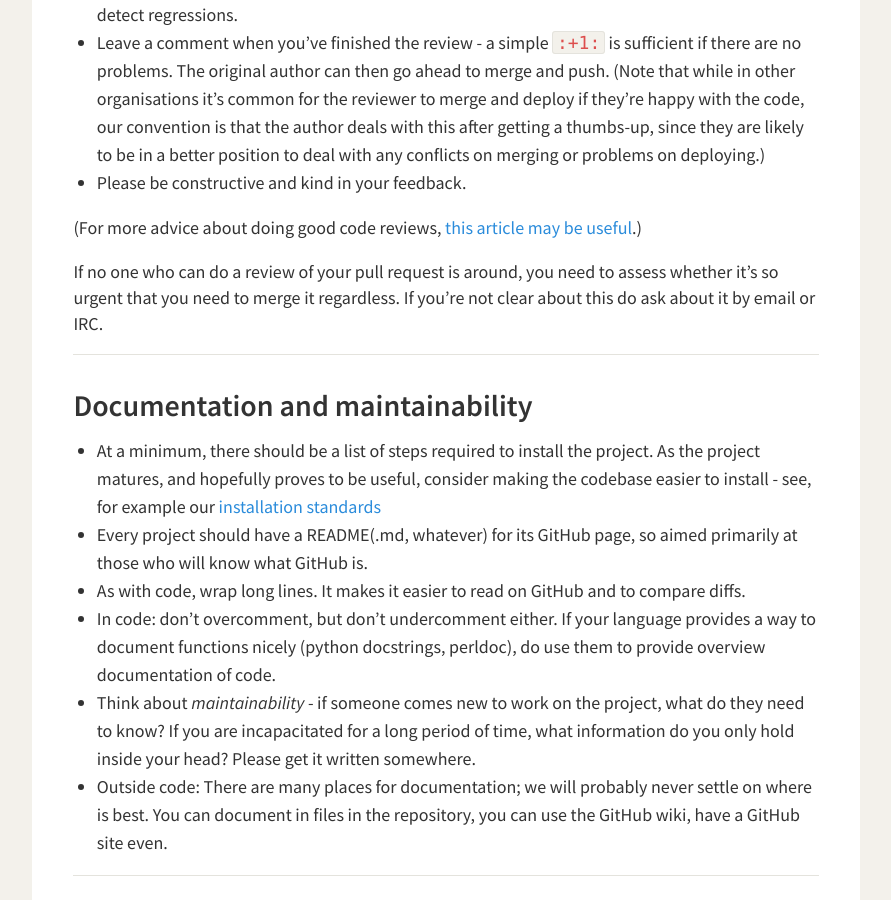
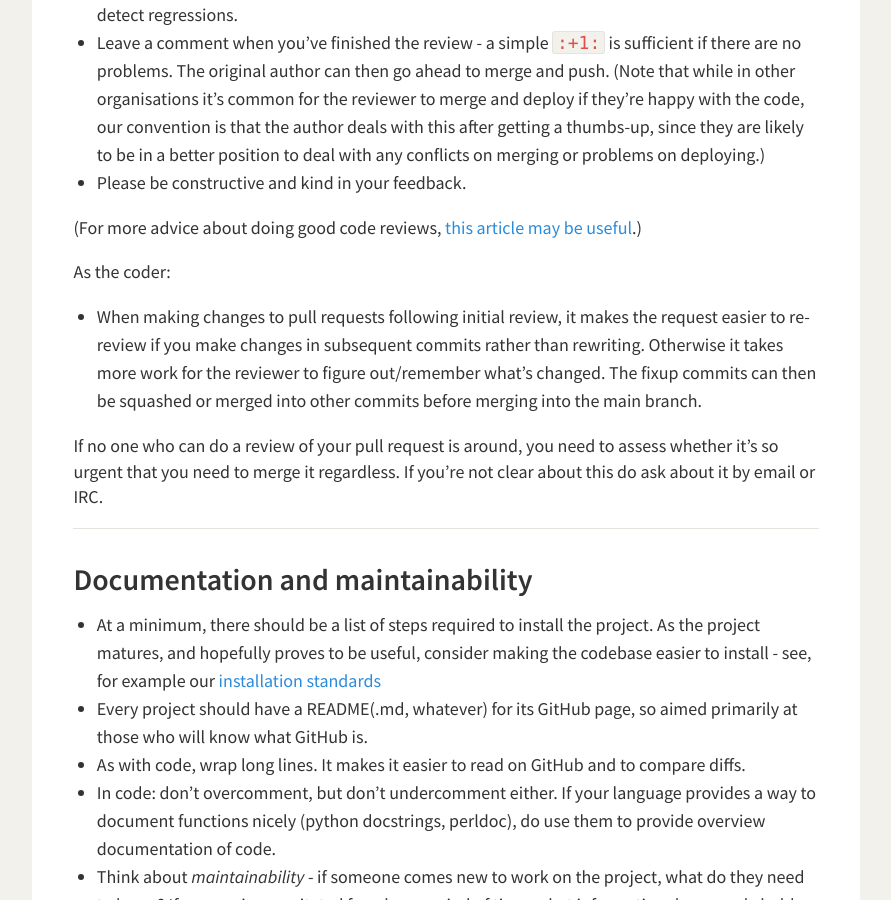
Before and after one commit to mysociety/mysociety.github.io, a Jekyll site: the page built from coding-standards.md, in a window 1280 px wide and 900 px high, scrolled down 4519 px. Shown: the whole window, without its empty margins (56-947 px from the left). Built offline with Jekyll 4.4.1, drawn with Linux system fonts in a browser that asks for light colours.

Commit message:
Add some notes on how to make changes between reviews.

```diff
--- a/coding-standards.md
+++ b/coding-standards.md
@@ -201,6 +201,15 @@ of a pull request, here is some guidance for what to do:
 (For more advice about doing good code reviews, [this article may be
 useful](http://alexgaynor.net/2013/sep/26/effective-code-review/).)
 
+As the coder:
+
+* When making changes to pull requests following initial review, it
+  makes the request easier to re-review if you make changes in
+  subsequent commits rather than rewriting. Otherwise it takes more work
+  for the reviewer to figure out/remember what's changed. The fixup
+  commits can then be squashed or merged into other commits before
+  merging into the main branch.
+
 If no one who can do a review of your pull request is around, you need
 to assess whether it's so urgent that you need to merge it
 regardless.  If you're not clear about this do ask about it by
```
